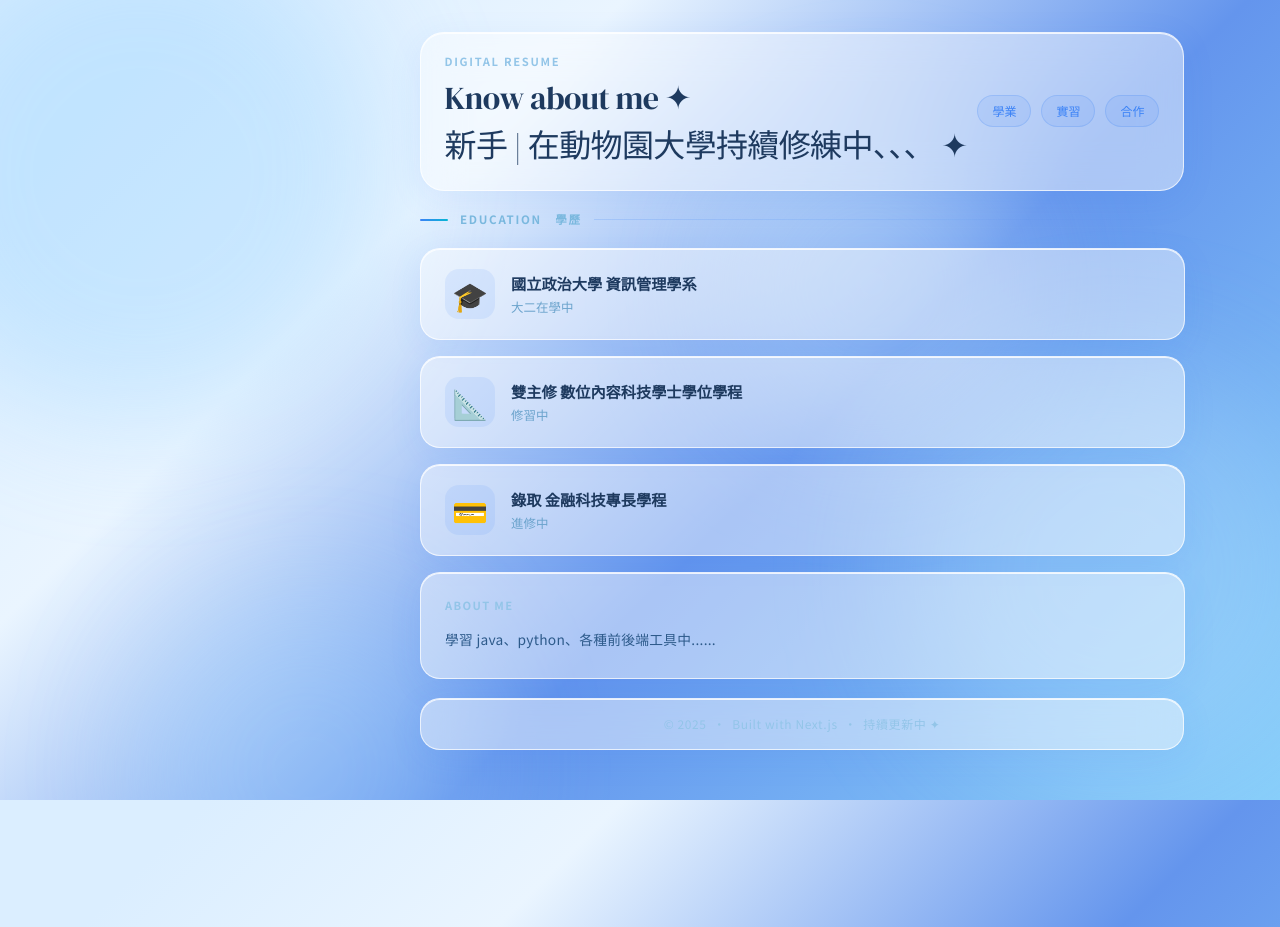
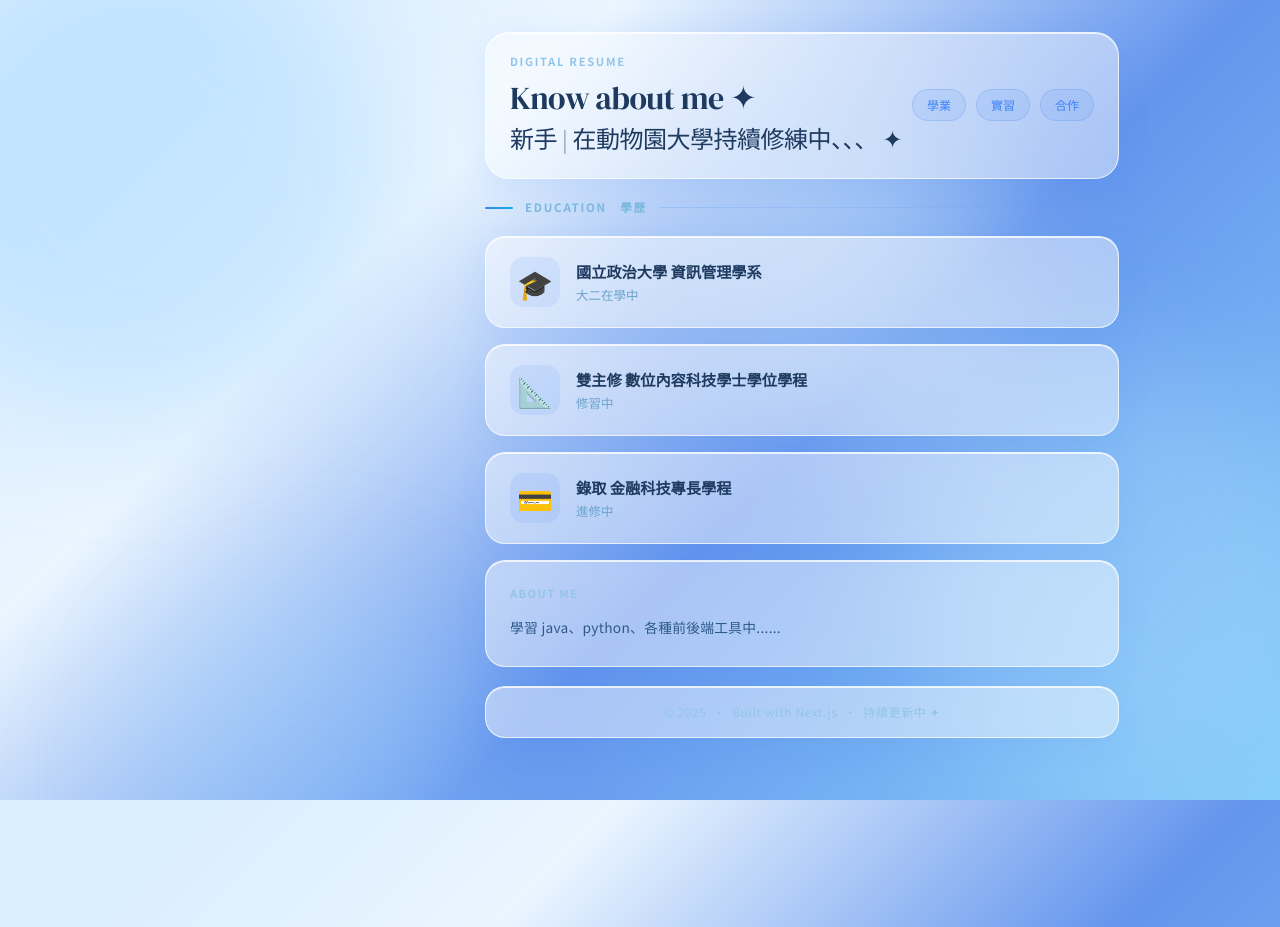
Before and after one commit to 113306056/1142_web_113306056_hw1, a Next.js app: page / in a window 1280 px wide. Built offline with nearby package versions, Linux system fonts and the light colour scheme.

Commit message:
Update page.tsx

```diff
--- a/app/page.tsx
+++ b/app/page.tsx
@@ -482,7 +482,7 @@ export default function Home() {
               <div>
                 <p style={{ fontSize: "0.7rem", fontWeight: 700, color: "#93c5e8", letterSpacing: "0.15em", textTransform: "uppercase", marginBottom: 4 }}>DIGITAL RESUME</p>
                 <h2 className="header-card-title" style={{ fontFamily: "'DM Serif Display', serif", fontSize: "2rem", color: "#1e3a5f", letterSpacing: "-0.02em" }}>Know about me ✦</h2>
-                <h3 className="header-card-title" style={{ fontFamily: "'DM Serif Display', serif", fontSize: "2rem", color: "#1e3a5f", letterSpacing: "-0.02em" }}>新手 | 在動物園大學持續修練中、、、 ✦</h3>
+                <h1 className="header-card-title" style={{ fontFamily: "'DM Serif Display', serif", fontSize: "1.5rem", color: "#1e3a5f", letterSpacing: "-0.02em" }}>新手 | 在動物園大學持續修練中、、、 ✦</h1>
               </div>
               <div className="header-badges">
                 {["學業", "實習", "合作"].map((t) => (
```
